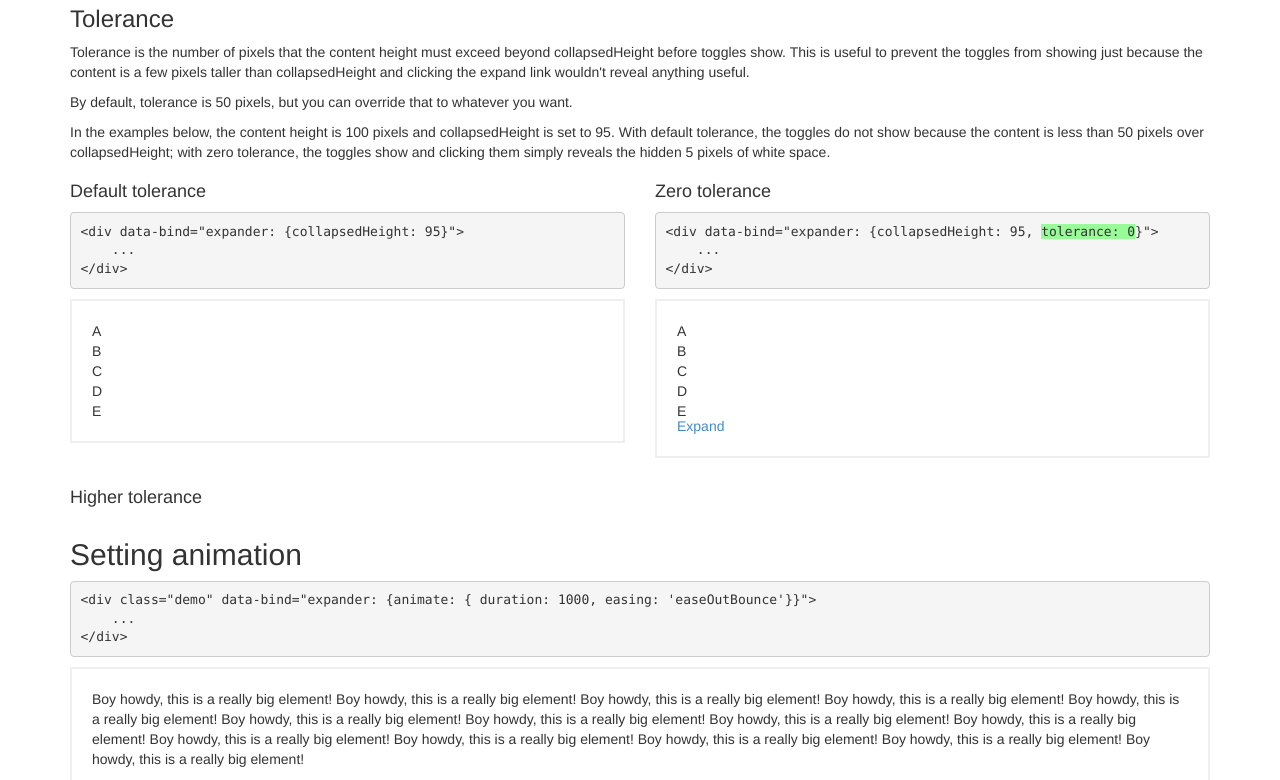
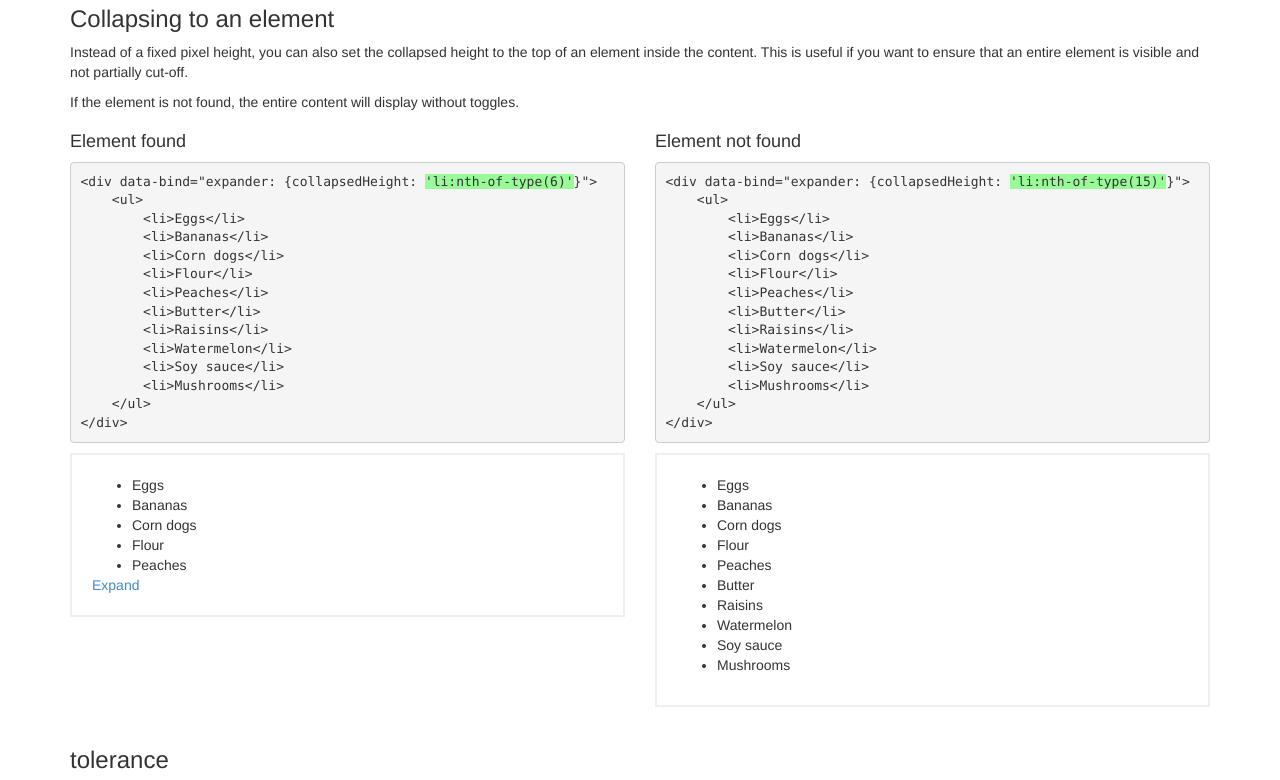
Before and after one commit to davemiranda/knockout-expander, a plain HTML site: page demo.html in a window 1280 px wide. Shown: the part 1400-2180 px from the top of the page. Drawn offline with Linux system fonts and the light colour scheme.

Commit message:
Added collapsedHeight selector support.

```diff
--- a/css/example.css
+++ b/css/example.css
@@ -7,7 +7,6 @@ body {
     border: 2px solid #efefef;
     padding: 20px;
 }
-
 
 .top10title {
     background: #efefef;
--- a/demo.html
+++ b/demo.html
@@ -21,7 +21,8 @@
 <p>
     The expander binding will:
 <ul>
-    <li>expand and collapse the contents of the <span class="call-out">data-expander-collapse</span> flagged element</li>
+    <li>expand and collapse the contents of the <span class="call-out">data-expander-collapse</span> flagged element
+    </li>
     <li>bind the toggle click event to the <span class="call-out">data-expander-toggle</span> flagged element</li>
 </ul>
 
@@ -51,7 +52,8 @@
     The expander binding will:
 <ul>
     <li>bind the expand click event to the <span class="call-out">data-expander-expand</span> flagged element</li>
-    <li>bind the collapse click event to the <span class="call-out">data-expander-collapse</span> flagged element</li>
+    <li>bind the collapse click event to the <span class="call-out">data-expander-collapse</span> flagged element
+    </li>
 </ul>
 
 <pre>
@@ -76,12 +78,12 @@
     </div>
 </div>
 
-<h2>Setting collapsed height</h2>
+<h2>Collapsed height</h2>
 
-<p>Use <span class="call-out">collapsedHeight</span> to specify how tall the content should be when in a collapsed state.</p>
+<p>Use collapsedHeight to specify how tall the content should be when in a collapsed state.</p>
 
 <pre>
-&lt;div data-bind=&quot;expander: {collapsedHeight: 150}&quot;&gt;
+&lt;div data-bind=&quot;expander: {<span class="call-out">collapsedHeight: 150</span>}&quot;&gt;
     ...
 &lt;/div&gt;
 </pre>
@@ -114,16 +116,110 @@
     </div>
 </div>
 
-<h3>Tolerance</h3>
+<h3>Collapsing to an element</h3>
 
-<p>Tolerance is the number of pixels that the content height must exceed beyond collapsedHeight before toggles show.  This is useful to prevent the toggles from showing just because the content is a few pixels taller than collapsedHeight and clicking the expand link wouldn't reveal anything useful.</p>
+<p>Instead of a fixed pixel height, you can also set the collapsed height to the top of an element inside the
+    content.
+    This is useful if you want to ensure that an entire element is visible and not partially cut-off.</p>
+
+<p>If the element is not found, the entire content will display without toggles.</p>
+
+<div class="row">
+    <div class="col-sm-6">
+        <h4>Element found</h4>
+<pre>
+&lt;div data-bind=&quot;expander: {collapsedHeight: <span class="call-out">'li:nth-of-type(6)'</span>}&quot;&gt;
+    &lt;ul&gt;
+        &lt;li&gt;Eggs&lt;/li&gt;
+        &lt;li&gt;Bananas&lt;/li&gt;
+        &lt;li&gt;Corn dogs&lt;/li&gt;
+        &lt;li&gt;Flour&lt;/li&gt;
+        &lt;li&gt;Peaches&lt;/li&gt;
+        &lt;li&gt;Butter&lt;/li&gt;
+        &lt;li&gt;Raisins&lt;/li&gt;
+        &lt;li&gt;Watermelon&lt;/li&gt;
+        &lt;li&gt;Soy sauce&lt;/li&gt;
+        &lt;li&gt;Mushrooms&lt;/li&gt;
+    &lt;/ul&gt;
+&lt;/div&gt;
+</pre>
+        <div class="demo" data-bind="expander: {collapsedHeight: 'li:nth-of-type(6)'}">
+            <div data-expander-content style="position: relative">
+                <ul>
+                    <li>Eggs</li>
+                    <li>Bananas</li>
+                    <li>Corn dogs</li>
+                    <li>Flour</li>
+                    <li>Peaches</li>
+                    <li>Butter</li>
+                    <li>Raisins</li>
+                    <li>Watermelon</li>
+                    <li>Soy sauce</li>
+                    <li>Mushrooms</li>
+                </ul>
+            </div>
+            <div data-expander-toggles>
+                <a href="#" data-expander-expand>Expand</a>
+                <a href="#" data-expander-collapse>Collapse</a>
+            </div>
+        </div>
+    </div>
+    <div class="col-sm-6">
+        <h4>Element not found</h4>
+<pre>
+&lt;div data-bind=&quot;expander: {collapsedHeight: <span class="call-out">'li:nth-of-type(15)'</span>}&quot;&gt;
+    &lt;ul&gt;
+        &lt;li&gt;Eggs&lt;/li&gt;
+        &lt;li&gt;Bananas&lt;/li&gt;
+        &lt;li&gt;Corn dogs&lt;/li&gt;
+        &lt;li&gt;Flour&lt;/li&gt;
+        &lt;li&gt;Peaches&lt;/li&gt;
+        &lt;li&gt;Butter&lt;/li&gt;
+        &lt;li&gt;Raisins&lt;/li&gt;
+        &lt;li&gt;Watermelon&lt;/li&gt;
+        &lt;li&gt;Soy sauce&lt;/li&gt;
+        &lt;li&gt;Mushrooms&lt;/li&gt;
+    &lt;/ul&gt;
+&lt;/div&gt;
+</pre>
+        <div class="demo" data-bind="expander: {collapsedHeight: 'li:nth-of-type(15)'}">
+            <div data-expander-content style="position: relative">
+                <ul>
+                    <li>Eggs</li>
+                    <li>Bananas</li>
+                    <li>Corn dogs</li>
+                    <li>Flour</li>
+                    <li>Peaches</li>
+                    <li>Butter</li>
+                    <li>Raisins</li>
+                    <li>Watermelon</li>
+                    <li>Soy sauce</li>
+                    <li>Mushrooms</li>
+                </ul>
+            </div>
+            <div data-expander-toggles>
+                <a href="#" data-expander-expand>Expand</a>
+                <a href="#" data-expander-collapse>Collapse</a>
+            </div>
+        </div>
+    </div>
+</div>
+
+
+<h3>tolerance</h3>
+
+<p>Tolerance is the number of pixels that the content height must exceed beyond collapsedHeight before toggles show.
+    This is useful to prevent the toggles from showing just because the content is a few pixels taller than
+    collapsedHeight and clicking the expand link wouldn't reveal anything useful.</p>
 
 <p>By default, tolerance is 50 pixels, but you can override that to whatever you want.</p>
 
-<p>In the examples below, the content height is 100 pixels and collapsedHeight is set to 95. With default tolerance, the toggles do not show because the content is less than 50 pixels over collapsedHeight; with zero tolerance, the toggles show and clicking them simply reveals the hidden 5 pixels of white space.</p>
+<p>In the examples below, the content height is 100 pixels and collapsedHeight is set to 95. With default tolerance, the
+    toggles do not show because the content is less than 50 pixels over collapsedHeight; with zero tolerance, the
+    toggles show and clicking them simply reveals the hidden 5 pixels of white space.</p>
 
 <div class="row">
-    <div class="col-xs-6">
+    <div class="col-sm-6">
         <h4>Default tolerance</h4>
 <pre>
 &lt;div data-bind=&quot;expander: {collapsedHeight: 95}&quot;&gt;
@@ -144,7 +240,7 @@
             </div>
         </div>
     </div>
-    <div class="col-xs-6">
+    <div class="col-sm-6">
         <h4>Zero tolerance</h4>
 <pre>
 &lt;div data-bind=&quot;expander: {collapsedHeight: 95, <span class="call-out">tolerance: 0</span>}&quot;&gt;
@@ -165,12 +261,9 @@
             </div>
         </div>
     </div>
-    <div class="col-md-4">
-        <h4>Higher tolerance</h4>
-    </div>
 </div>
 
-<h2>Setting animation</h2>
+<h2>Animation</h2>
 
 <pre>
 &lt;div class=&quot;demo&quot; data-bind=&quot;expander: {animate: { duration: 1000, easing: 'easeOutBounce'}}&quot;&gt;
@@ -194,8 +287,10 @@
     You can specify a custom expander template by using the &quot;template&quot; parameter.</p>
 
 <p>
-    The expander binding will transclude the contents of the expander element into the template content, inside <span class="call-out">data-expander-content</span> tagged element.
+    The expander binding will transclude the contents of the expander element into the template content, inside <span
+        class="call-out">data-expander-content</span> tagged element.
 </p>
+
 <p>For instance:
 </p>
 <pre>
--- a/js/knockout.expander.js
+++ b/js/knockout.expander.js
@@ -27,9 +27,11 @@
             $toggles = null,
             $expand = null,
             $collapse = null,
-            expanded = false;
+            expanded = false,
+            collapsedHeight = null,
+            collapsedHeightPx = null;
 
-        config = $.extend(true, {
+        var defaults = {
             name: '',
             template: null,
             collapsedHeight: 0,
@@ -38,7 +40,9 @@
                 duration: 400
             },
             tolerance: 50
-        }, config);
+        };
+
+        config = $.extend(true, defaults, config);
 
         if (config.template) {
             // Transclude the innerHTML of the expander element into the requested template's data-expander-content element.
@@ -46,9 +50,6 @@
             $expander.html($('#' + config.template).html());
             $expander.find('[data-expander-content]').eq(0).html(innerHTML);
         }
-
-        var collapsedHeight = config.collapsedHeight;
-        var collapsedHeightPx = collapsedHeight + 'px';
 
         var expandAnimate = $.extend({
             complete: function () {
@@ -100,7 +101,16 @@
 
             $content.css('overflow', 'hidden');
 
-            if ($content.outerHeight(true) > config.collapsedHeight + config.tolerance) {
+            if (isNaN(config.collapsedHeight)) {
+                var position = $content.find(config.collapsedHeight).eq(0).position();
+                collapsedHeight = position ? position.top : Number.MAX_VALUE;
+            } else {
+                collapsedHeight = config.collapsedHeight;
+            }
+
+            collapsedHeightPx = collapsedHeight + 'px';
+
+            if ($content.outerHeight(true) > collapsedHeight + config.tolerance) {
                 $content.css({'max-height': collapsedHeightPx});
 
                 $expand.click(function (e) {
```
